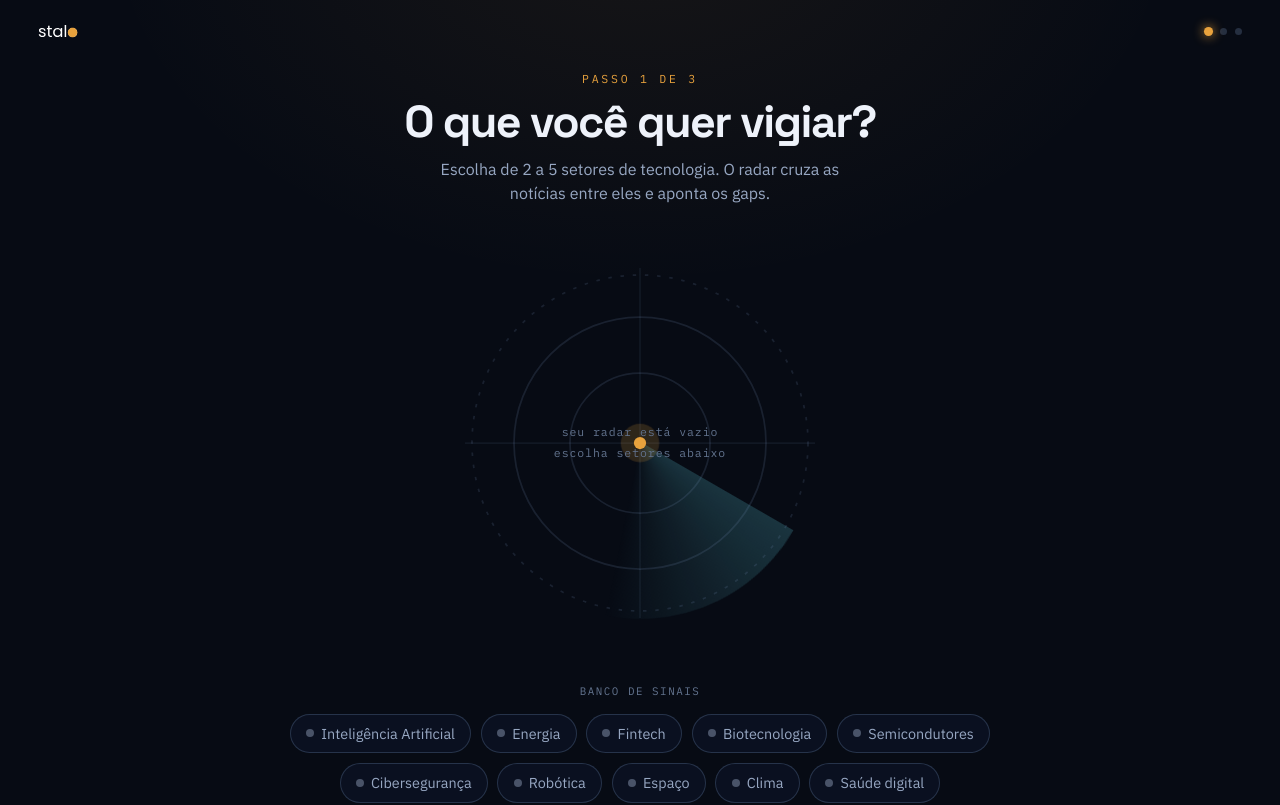
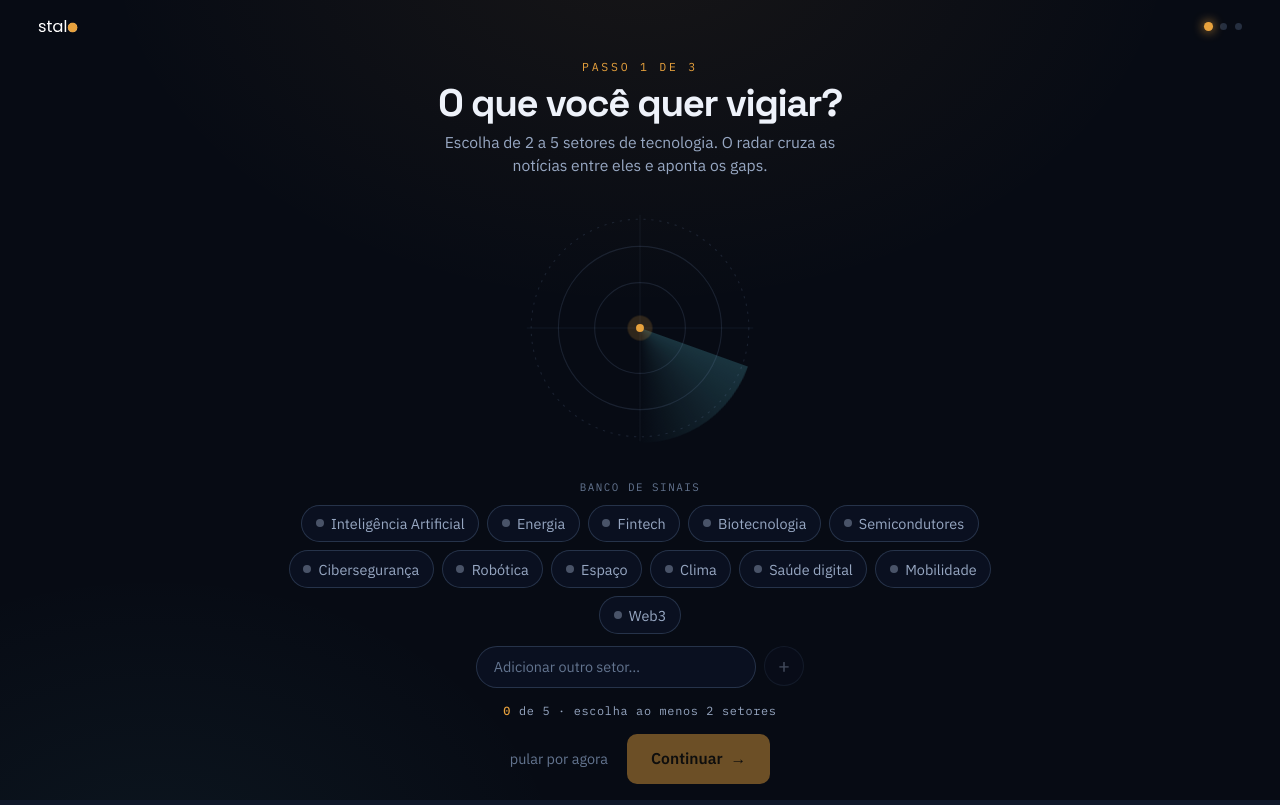
Before and after one commit to pesiqueiraa/stalo, a Next.js app in the folder apps/web/: page /onboarding in a window 1280 px wide. Shown: the top 805 px of the page. Built offline with nearby package versions, Linux system fonts and the light colour scheme.

Commit message:
refine: onboarding cabe em 100dvh e sem a frase central do radar
- Remove o texto no centro do radar (passo 1).
- Tela em altura fixa (100dvh) com radar atado à viewport (vh) e espaçamentos
  enxutos, pra o CTA ficar visível sem rolar. Fallback rola por dentro em telas
  muito baixas.

```diff
--- a/apps/web/src/app/onboarding/onboarding.css
+++ b/apps/web/src/app/onboarding/onboarding.css
@@ -19,7 +19,8 @@
   --display: var(--font-display), var(--font-body), sans-serif;
   --mono: var(--font-mono), ui-monospace, "SF Mono", Menlo, monospace;
 
-  min-height: 100dvh;
+  height: 100dvh;
+  overflow: hidden;
   background:
     radial-gradient(900px 620px at 50% -8%, rgba(232, 162, 61, 0.07), transparent 60%),
     radial-gradient(760px 560px at 12% 110%, rgba(94, 200, 216, 0.06), transparent 55%),
@@ -36,18 +37,21 @@
 .onb :focus-visible { outline: 2px solid var(--cyan); outline-offset: 2px; border-radius: 6px; }
 .onb ::selection { background: rgba(232, 162, 61, 0.28); color: #fff; }
 
-.onb-top { padding: 1.2rem clamp(1.1rem, 4vw, 2.4rem); }
+.onb-top { padding: 0.9rem clamp(1.1rem, 4vw, 2.4rem); flex-shrink: 0; }
 .onb-logo { height: 24px; width: auto; display: block; }
 
 .onb-main {
   flex: 1;
+  min-height: 0;
+  overflow-y: auto;
   width: 100%;
   max-width: 860px;
   margin: 0 auto;
-  padding: 0.5rem clamp(1.1rem, 4vw, 2.4rem) 2.6rem;
+  padding: 0.5rem clamp(1.1rem, 4vw, 2.4rem) 1.2rem;
   display: flex;
   flex-direction: column;
   align-items: center;
+  justify-content: center;
   text-align: center;
   animation: onb-in 0.5s ease both;
 }
@@ -62,17 +66,18 @@
 }
 .onb-h1 {
   font-family: var(--display);
-  font-size: clamp(1.8rem, 4vw, 2.8rem);
+  font-size: clamp(1.6rem, 3.4vw, 2.4rem);
   letter-spacing: -0.035em;
   line-height: 1.04;
   font-weight: 660;
-  margin: 0.7rem 0 0;
+  margin: 0.5rem 0 0;
   text-wrap: balance;
 }
-.onb-sub { color: var(--dim); margin: 0.75rem auto 0; max-width: 46ch; font-size: 1rem; }
+.onb-sub { color: var(--dim); margin: 0.5rem auto 0; max-width: 46ch; font-size: 0.98rem; }
 
 /* ---------- radar que se preenche ---------- */
-.onb-radar { position: relative; width: min(420px, 82vw); aspect-ratio: 1; margin: 1.7rem auto 0; }
+/* tamanho atado à altura da viewport pra a tela caber sem rolar */
+.onb-radar { position: relative; width: min(340px, 72vw, 34vh); aspect-ratio: 1; margin: clamp(0.6rem, 1.8vh, 1.2rem) auto 0; }
 .onb-sweep {
   position: absolute;
   inset: 8%;
@@ -83,22 +88,6 @@
 }
 @keyframes onb-sweep { to { transform: rotate(360deg); } }
 .onb-radar-svg { position: relative; width: 100%; height: 100%; display: block; overflow: visible; }
-
-.onb-hint {
-  position: absolute;
-  inset: 0;
-  display: flex;
-  align-items: center;
-  justify-content: center;
-  text-align: center;
-  font-family: var(--mono);
-  font-size: 0.72rem;
-  letter-spacing: 0.08em;
-  color: var(--dimmer);
-  line-height: 1.8;
-  pointer-events: none;
-  transition: opacity 0.4s ease;
-}
 
 /* hub central */
 .onb-hub-glow { animation: onb-hub 2.8s ease-in-out infinite; transform-box: fill-box; transform-origin: center; }
@@ -125,21 +114,21 @@
 @keyframes onb-ping { from { transform: scale(1); opacity: 0.6; } to { transform: scale(3.6); opacity: 0; } }
 
 /* ---------- banco de sinais (chips) ---------- */
-.onb-bank { margin-top: 1.9rem; width: 100%; max-width: 720px; }
+.onb-bank { margin-top: clamp(0.8rem, 1.8vh, 1.3rem); width: 100%; max-width: 720px; }
 .onb-bank-label {
   font-family: var(--mono);
   font-size: 0.68rem;
   letter-spacing: 0.14em;
   text-transform: uppercase;
   color: var(--dimmer);
-  margin-bottom: 0.9rem;
+  margin-bottom: 0.6rem;
 }
-.onb-chips { display: flex; flex-wrap: wrap; gap: 0.6rem; justify-content: center; }
+.onb-chips { display: flex; flex-wrap: wrap; gap: 0.5rem; justify-content: center; }
 .onb-chip {
   display: inline-flex;
   align-items: center;
   gap: 0.5em;
-  padding: 0.5rem 0.95rem;
+  padding: 0.45rem 0.85rem;
   border-radius: 999px;
   border: 1px solid var(--line-2);
   background: var(--void-2);
@@ -159,7 +148,7 @@
 .onb-chip.active .chip-x { opacity: 0.7; }
 .onb-chip .chip-x { font-size: 1.05em; line-height: 1; opacity: 0; margin-left: 0.1em; }
 
-.onb-custom { display: flex; gap: 0.5rem; justify-content: center; margin-top: 1.1rem; }
+.onb-custom { display: flex; gap: 0.5rem; justify-content: center; margin-top: 0.7rem; }
 .onb-custom input {
   width: min(280px, 66vw);
   background: var(--void-2);
@@ -187,7 +176,7 @@
 .onb-add:disabled { opacity: 0.4; cursor: default; }
 
 /* ---------- rodapé (contador + CTA) ---------- */
-.onb-foot { margin-top: 2.1rem; display: flex; flex-direction: column; align-items: center; gap: 1.1rem; }
+.onb-foot { margin-top: clamp(0.8rem, 1.8vh, 1.4rem); display: flex; flex-direction: column; align-items: center; gap: 0.9rem; }
 .onb-count { font-family: var(--mono); font-size: 0.74rem; letter-spacing: 0.06em; color: var(--dim); }
 .onb-count b { color: var(--amber); font-weight: 500; }
 .onb-actions { display: flex; align-items: center; gap: 1.2rem; }
@@ -215,7 +204,7 @@
 @keyframes onb-spin { to { transform: rotate(360deg); } }
 
 /* radar compacto (passo de revelação) */
-.onb-radar.compact { width: min(280px, 64vw); margin-top: 1.2rem; }
+.onb-radar.compact { width: min(240px, 60vw, 26vh); margin-top: clamp(0.5rem, 1.4vh, 1rem); }
 
 /* ---------- indicador de passos ---------- */
 .onb-top { display: flex; align-items: center; justify-content: space-between; gap: 1rem; }
--- a/apps/web/src/app/onboarding/page.tsx
+++ b/apps/web/src/app/onboarding/page.tsx
@@ -256,13 +256,6 @@ export default function OnboardingPage() {
             );
           })}
         </svg>
-        {!compact && (
-          <div className="onb-hint" style={{ opacity: count === 0 ? 1 : 0 }}>
-            seu radar está vazio
-            <br />
-            escolha setores abaixo
-          </div>
-        )}
       </div>
     );
   }
```
